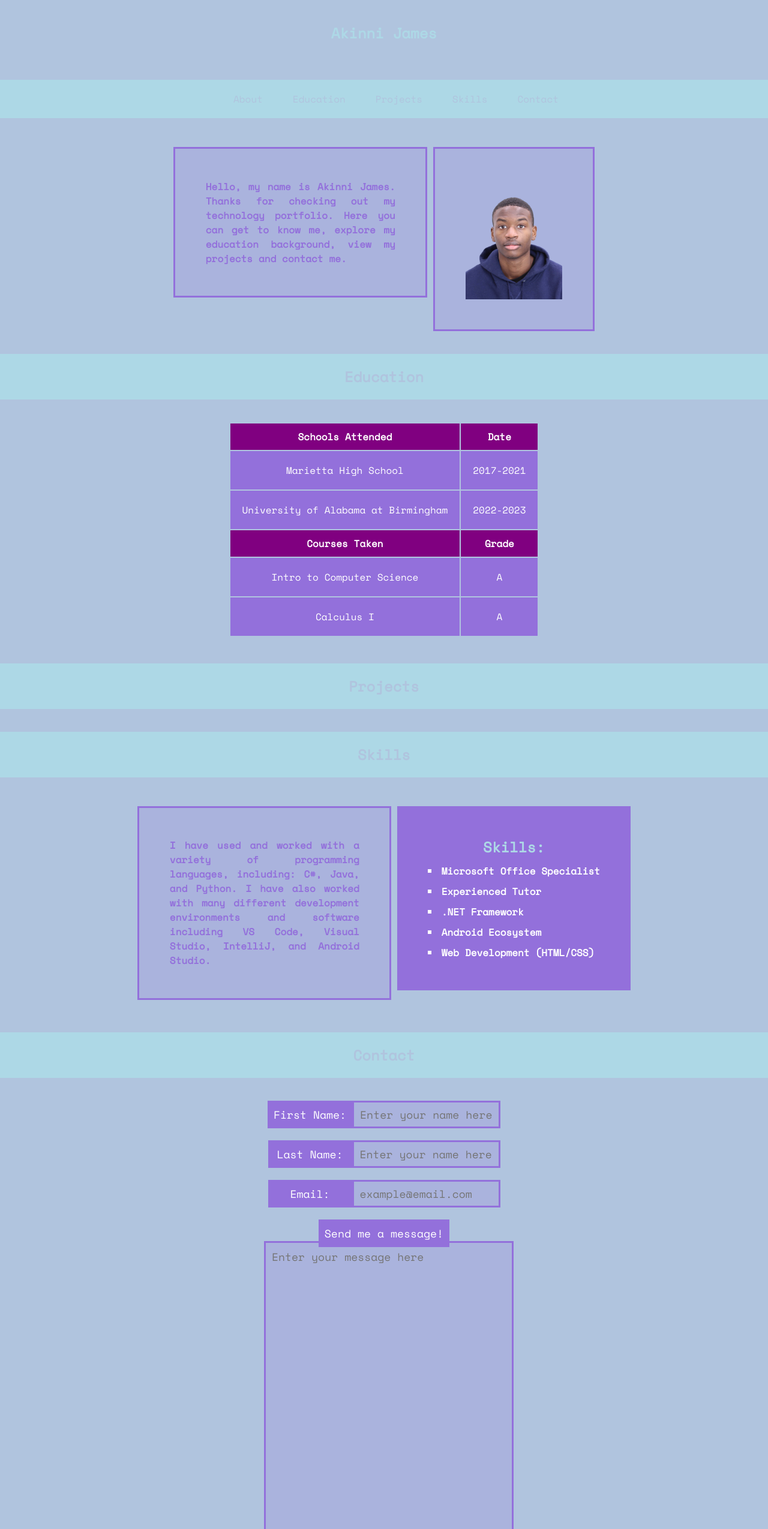
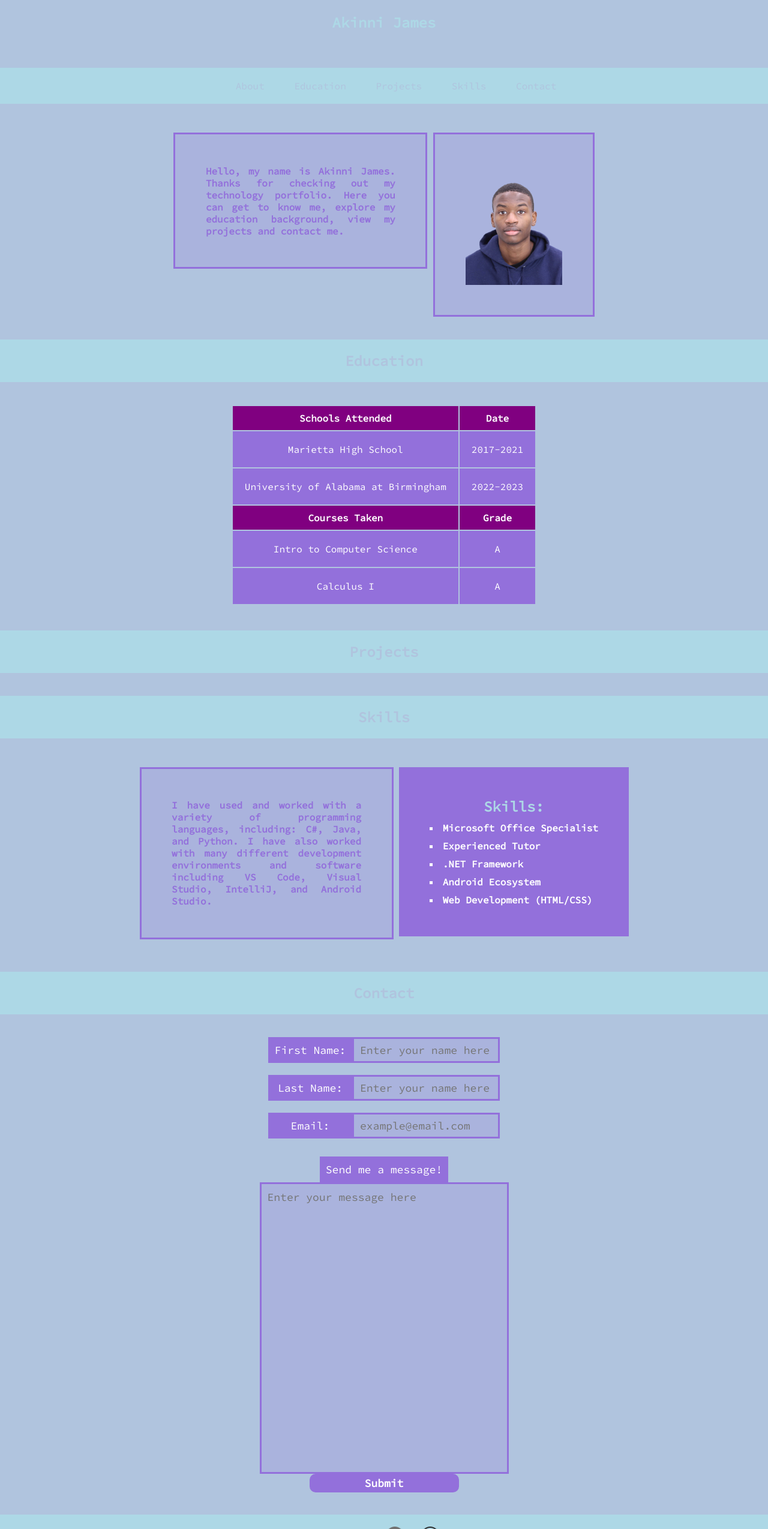
Before and after one commit to AkinAnanas/akinananas.github.io, a website: page index.html in a window 1280 px wide. Shown: the part 131-2680 px from the top of the page at 60% size. Drawn offline with nearby package versions, Linux system fonts and the light colour scheme.

Commit message:
icon and font changes

```diff
--- a/actions.js
+++ b/actions.js
@@ -33,7 +33,7 @@ function select(option) {
 
 function updateDropdown() {
     dropdown = document.getElementById("projects_dropdown");
-    projects = document.getElementById("projects");
+    projects = document.getElementById("projects_button");
     dropdown.hidden = !(overProjects || overDropdown || projectsSelected);
     if (!dropdown.hidden) {
         projects.style.fontWeight = 'bold';
@@ -47,9 +47,7 @@ function updateDropdown() {
 }
 
 function findSection(section) {
-    if (section.toLowerCase() == 'contact') {
-        window.scrollTo(0, document.body.scrollHeight);
-    } else if (section.toLowerCase() == 'top') {
+    if (section.toLowerCase() == 'top') {
         window.scrollTo(0, 0);
     } else {
         var element = document.getElementById(section);
--- a/index.html
+++ b/index.html
@@ -6,8 +6,8 @@
         <link rel="stylesheet" href="style.css">
         <link rel="preconnect" href="https://fonts.googleapis.com">
         <link rel="preconnect" href="https://fonts.gstatic.com" crossorigin>
-        <link href="https://fonts.googleapis.com/css2?family=Space+Mono&display=swap" rel="stylesheet">
-        <!--<link rel="icon" href="images/headshot.png">-->
+        <link href="https://fonts.googleapis.com/css2?family=Source+Code+Pro&display=swap" rel="stylesheet">
+        <link rel="icon" href="images/icon.png">
         <script src="actions.js" onload=""></script>
         <title>Akinni.tech</title>
         <header>
@@ -18,7 +18,7 @@
             <ul>
                 <li class="bar" onclick="findSection('about')">About</li>
                 <li class="bar" onclick="findSection('education')">Education</li>
-                <li class="bar"
+                <li class="bar" id="projects_button"
                     onmouseover="projectsEnter()"
                     onmouseout="projectsLeave()"
                     onclick="findSection('projects')">Projects</li>
--- a/style.css
+++ b/style.css
@@ -1,10 +1,10 @@
 @font-face {
-    font-family: 'Space Mono', monospace;
-  }
+    font-family: 'Source Code Pro', monospace;
+}
 
 html {
     background-color: lightsteelblue;
-    font-family: 'Space Mono';
+    font-family: 'Source Code Pro';
     color: white;
     scroll-behavior: smooth;
     height: 100%;
@@ -182,7 +182,8 @@ a {
 
 button {
     font-size: 18px;
-    font-family: 'Space Mono';
+    font-family: 'Source Code Pro';
+    font-weight: bold;
     width: 60%;
     color: white;
     border: mediumpurple 3px solid;
@@ -205,7 +206,7 @@ button:hover {
 }
 
 textarea, .textbox {
-    font-family: 'Space Mono';
+    font-family: 'Source Code Pro';
     font-size: 18px;
     color: mediumpurple;
     border: mediumpurple 1mm solid;
@@ -217,23 +218,20 @@ textarea, .textbox {
 }
 
 .label_textarea {
+    display: grid;
     width: fit-content;
-    max-width: 400px;
+    max-width: 90%;
+    margin-top: 10px;
+    justify-items: center;
+    align-items: center;
     margin-left: auto;
     margin-right: auto;
-    margin-top: 10px;
 }
 
 textarea {
     padding-top: 10px;
     padding-bottom: 10px;
 }
-
-/*
- *  The required fields that are left empty
- *  when submit is pressed should turn
- *  rgba(255, 0, 0, .2)
-*/
 
 label {
     font-size: 18px;
```
Also changed, not shown: submit.html (+9 -2 lines), images/icon.png.
